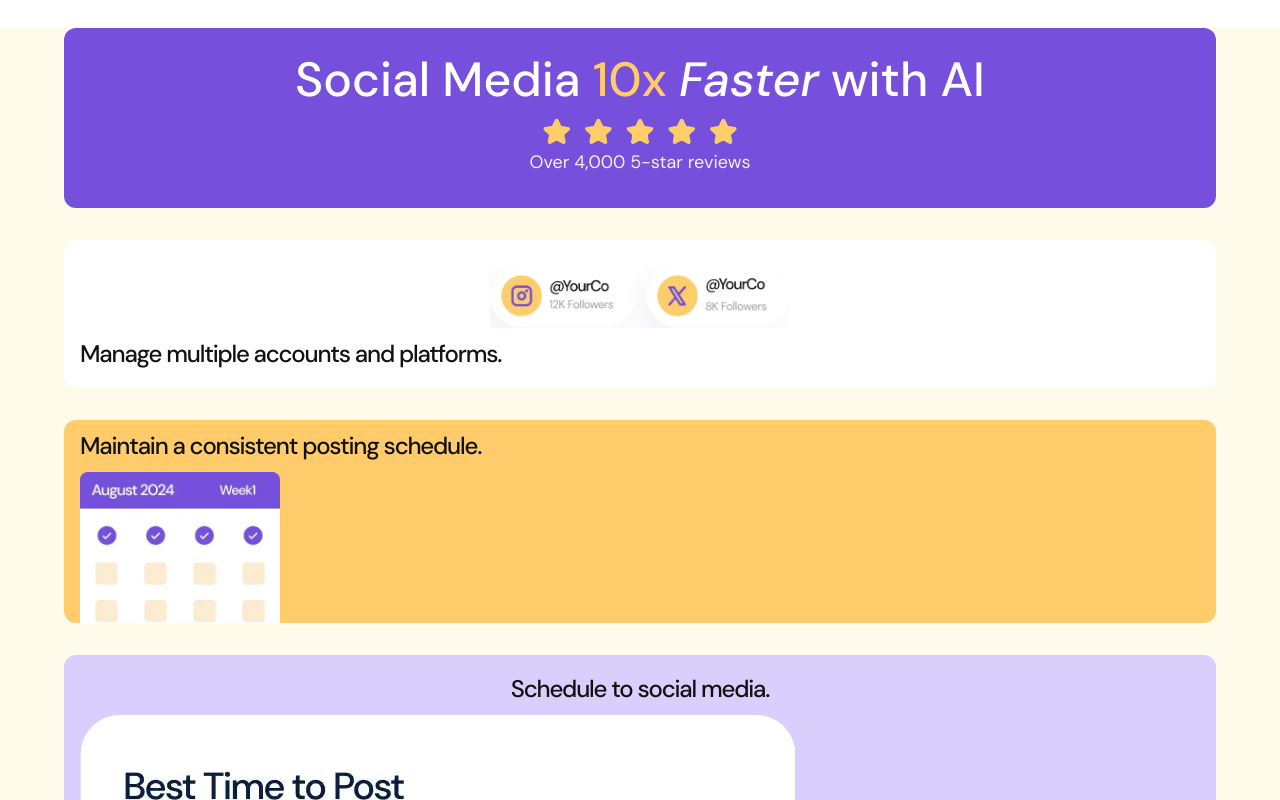
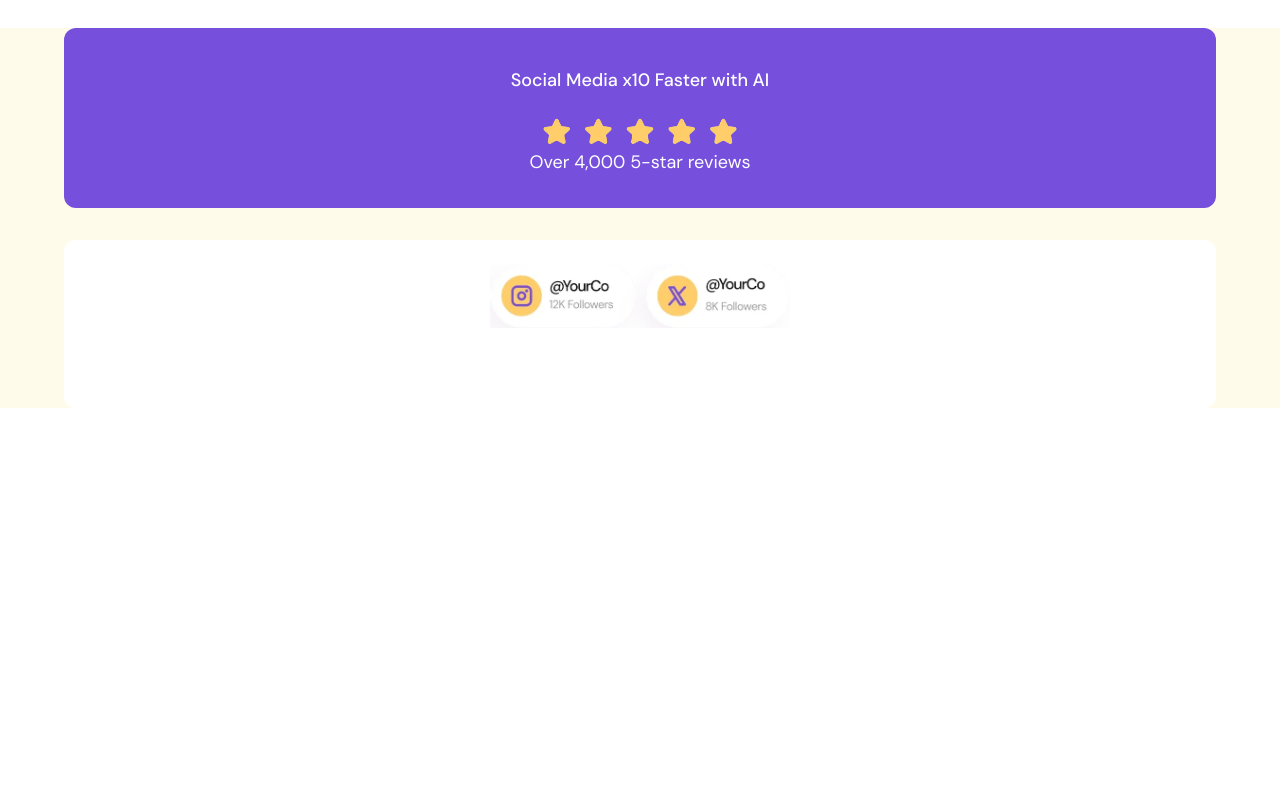
Before and after one commit to mauriciompf/bento-grid, a React (Vite) app: page / in a window 1280 px wide. Shown: the top 800 px of the page. Built offline with nearby package versions, Linux system fonts and the light colour scheme.

Commit message:
Commit changes

```diff
--- a/src/components/Home.tsx
+++ b/src/components/Home.tsx
@@ -3,11 +3,89 @@ import ImageBox from "./ImageBox";
 import TitleBox from "./TitleBox";
 
 function Home() {
+  const dataBoxes = [
+    {
+      name: "five stars",
+      className: "bg-purple-500 py-8",
+      isImageFirst: false,
+      title: "Social Media x10 Faster with AI",
+      highlight: { text: "x10", color: "text-yellow-500" },
+      emText: "Faster",
+      image: {
+        src: "illustration-five-stars.webp",
+        width: 200,
+        caption: "Over 4,000 5-star reviews",
+      },
+    },
+    {
+      name: "multiple platforms",
+      className: "bg-white py-6",
+      isImageFirst: true,
+      title: "Manage multiple accounts and platforms.",
+      highlight: null,
+      emText: null,
+      image: {
+        src: "illustration-multiple-platforms.webp",
+        width: 300,
+        caption: null,
+      },
+    },
+  ];
+
+  function Boxes() {
+    return dataBoxes.map((box) => (
+      <Box key={box.name} className={box.className}>
+        {box.isImageFirst ? (
+          <>
+            {box.image.caption ? (
+              <ImageBox
+                src={box.image.src}
+                alt={box.name}
+                width={box.image.width}
+              >
+                {box.image.caption}
+              </ImageBox>
+            ) : (
+              <ImageBox
+                src={box.image.src}
+                alt={box.name}
+                width={box.image.width}
+              />
+            )}
+
+            <TitleBox>{box.title}</TitleBox>
+          </>
+        ) : (
+          <>
+            <TitleBox>{box.title}</TitleBox>
+
+            {box.image.caption ? (
+              <ImageBox
+                src={box.image.src}
+                alt={box.name}
+                width={box.image.width}
+              >
+                {box.image.caption}
+              </ImageBox>
+            ) : (
+              <ImageBox
+                src={box.image.src}
+                alt={box.name}
+                width={box.image.width}
+              />
+            )}
+          </>
+        )}
+      </Box>
+    ));
+  }
+
   return (
     <main className="text-display font-display bg-amber-50">
       <div className="mx-auto w-[90%] my-7">
         <div className="grid gap-8">
-          <Box className="bg-purple-500 py-8">
+          <Boxes />
+          {/* <Box className="bg-purple-500 py-8">
             <TitleBox className="text-5xl w-[90%] mx-auto">
               Social Media <span className="text-yellow-500">10x</span>{" "}
               <em>Faster</em> with AI
@@ -32,7 +110,7 @@ function Home() {
               className="mx-auto"
               src="illustration-multiple-platforms.webp"
             ></ImageBox>
-            <TitleBox className=" px-4 text-left leading-5! tracking-tighter font-black text-2xl text-black">
+            <TitleBox className="px-4 text-left leading-5! tracking-tighter font-black text-2xl text-black">
               Manage multiple accounts and platforms.
             </TitleBox>
           </Box>
@@ -49,7 +127,7 @@ function Home() {
           </Box>
 
           <Box className="bg-purple-100 py-6 px-4">
-            <TitleBox className=" leading-5!  tracking-tighter font-black text-2xl text-black">
+            <TitleBox className="leading-5! tracking-tighter font-black text-2xl text-black">
               Schedule to social media.
             </TitleBox>
             <ImageBox
@@ -61,7 +139,7 @@ function Home() {
                 your audience
               </figcaption>
             </ImageBox>
-          </Box>
+          </Box> */}
         </div>
       </div>
     </main>
--- a/src/components/ImageBox.tsx
+++ b/src/components/ImageBox.tsx
@@ -1,3 +1,5 @@
+import { clsx } from "clsx";
+
 function ImageBox({
   width,
   className,
@@ -15,7 +17,7 @@ function ImageBox({
     <figure>
       <img
         width={width}
-        className={className}
+        className={clsx(className, "mx-auto")}
         src={`/images/${src}`}
         alt={alt}
       />
```
